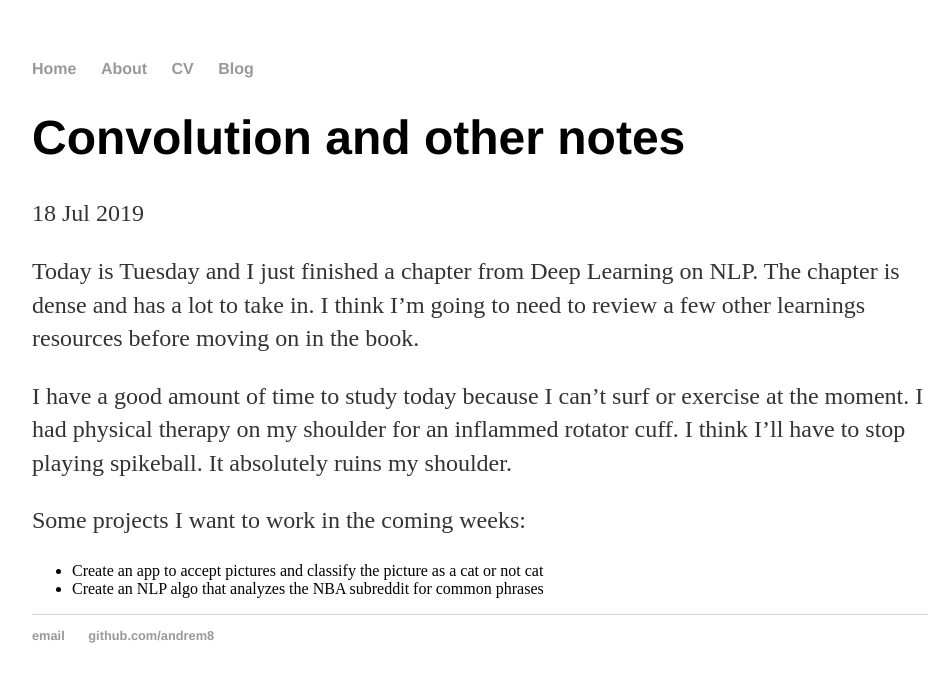
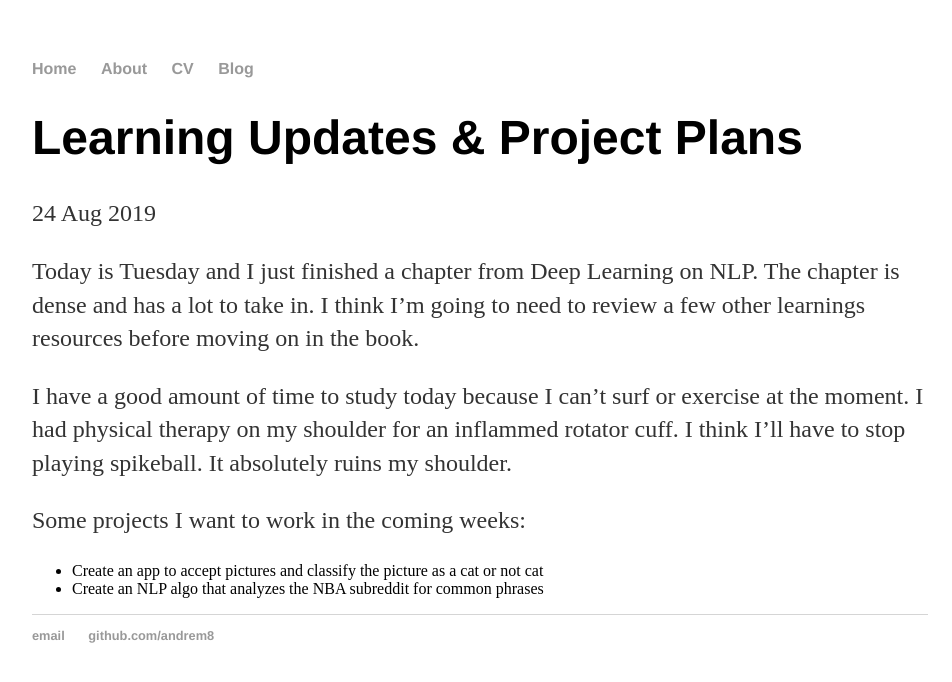
Before and after one commit to andrem8/andrem8.github.io, a Jekyll site: the page built from _posts/2019-08-23-Project-Plan-Learning.md, in a window 1280 px wide. Shown: the top 682 px of the page, without its empty margins (160-1112 px from the left). Built offline with Jekyll 4.4.1, drawn with Linux system fonts in a browser that asks for light colours.

Commit message:
update title

```diff
--- a/_posts/2019-08-23-Project-Plan-Learning.md
+++ b/_posts/2019-08-23-Project-Plan-Learning.md
@@ -1,7 +1,7 @@
 ---
 layout: post
-title: "Convolution and other notes"
-date: 2019-07-18
+title: "Learning Updates & Project Plans"
+date: 2019-08-24
 ---
 
 Today is Tuesday and I just finished a chapter from Deep Learning on NLP. The chapter is dense and has a lot to take in. I think I'm going to need to review a few other learnings resources before moving on in the book.
```
